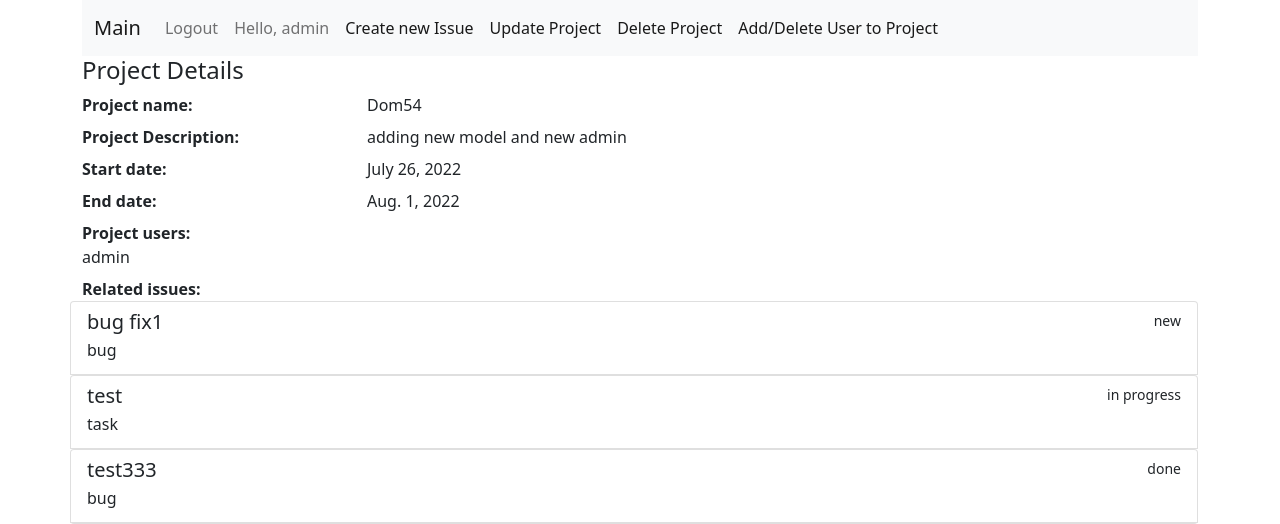
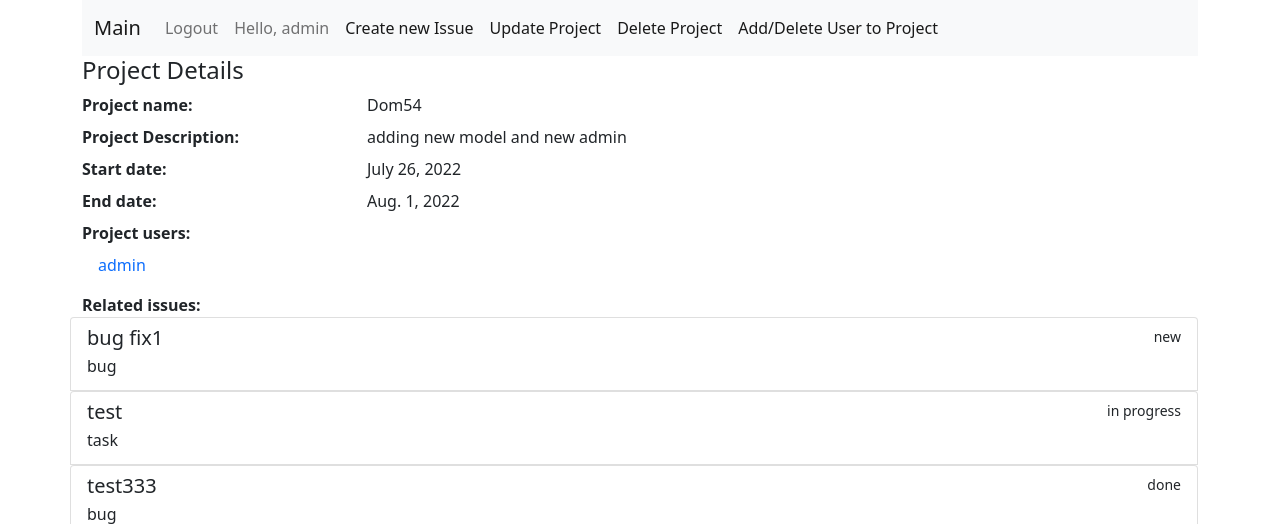
Before and after one commit to sakurakuba/work49, a Django app: page /project/1/ in a window 1280 px wide. Shown: the top 524 px of the page. Run offline with Django 4.2, Linux system fonts and the light colour scheme; a user stored in the database is signed in; data comes from the database, SQL or seed files in the repository; tables that the repository leaves empty hold one stand-in row (values such as "Sample post").

Commit message:
added functionality to view assigned to project user profiles to certain groups

```diff
--- a/templates/project_view.html
+++ b/templates/project_view.html
@@ -32,7 +32,7 @@
     {% if user.is_superuser or u and user in project.users.all %}
     <dt class="col-sm-3">Project users:</dt>
     {% for u in project.users.all %}
-        <span><dd class="col-sm-9">{{ u.username }}</dd></span>
+        <span><dd class="col-sm-9"> <a class="nav-link" href="{% url "accounts:profile" u.pk %}">{{ u.username }}</a> </dd></span>
     {% endfor %}
     {% endif %}
     <dt class="col-sm-3">Related issues:</dt>
```
